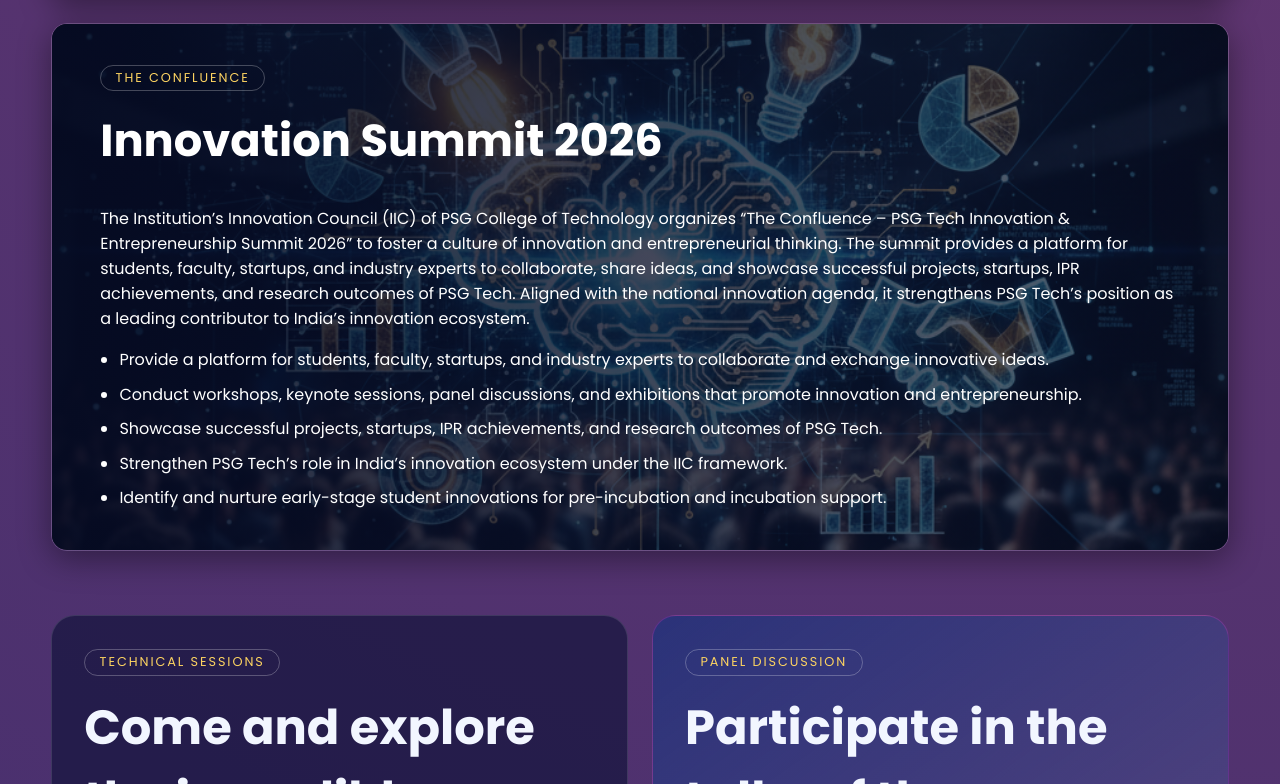
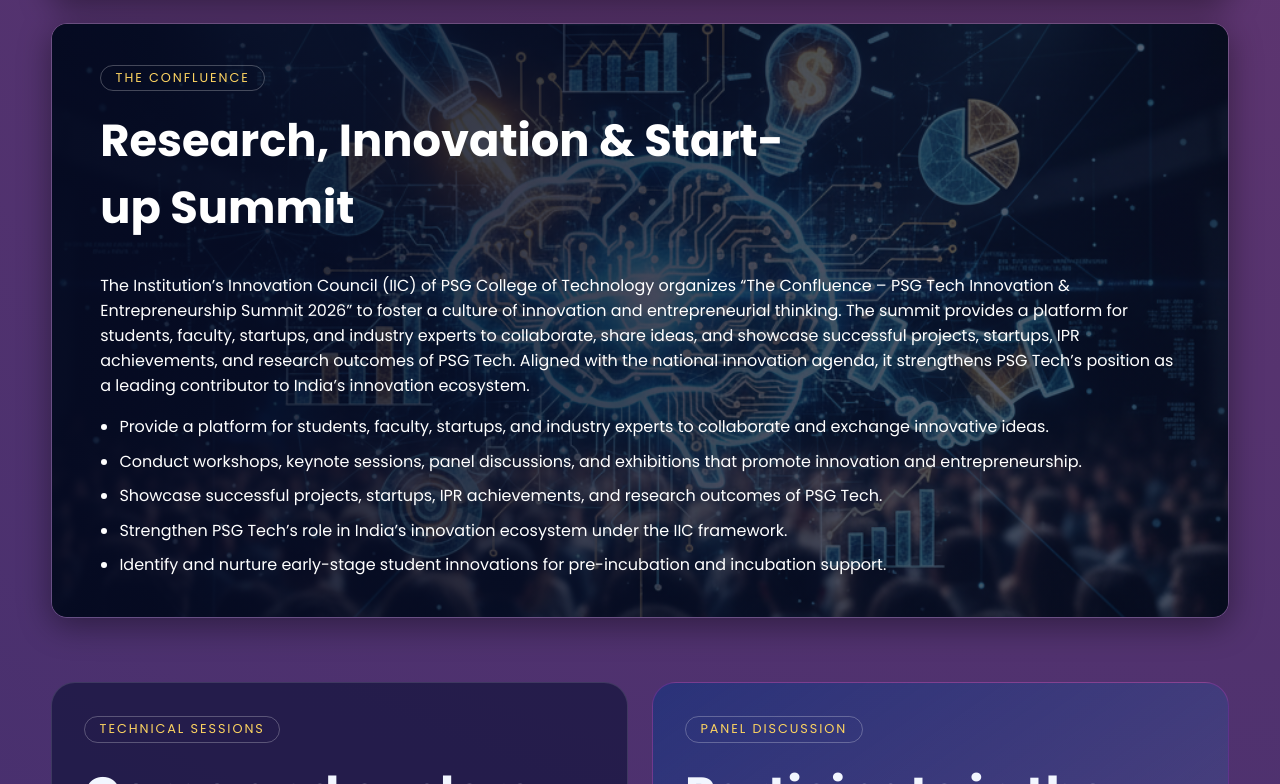
Before and after one commit to Rajeev260806/confluence_new, a React (Vite) app: page / in a window 1280 px wide. Shown: the part 1316-2100 px from the top of the page. Built offline with nearby package versions, Linux system fonts and the light colour scheme.

Commit message:
Update App.jsx

```diff
--- a/src/App.jsx
+++ b/src/App.jsx
@@ -172,6 +172,42 @@
     ]
   },
   {
+    title: 'Publicity & Communications Committee',
+    members: [
+      { name: 'Dr Santhanalakshmi M', desig: 'Associate Professor', dept: 'Department of ECE' },
+      { name: 'Dr Mariyam Adnan', desig: 'Associate Professor', dept: 'Department of AFD' },
+      { name: 'Dr M Parthiban', desig: 'Assistant Professor (Sl. Gr.)', dept: 'Department Fashion Technology' },
+      { name: 'Dr P Komakhan Sudar Vendan', desig: 'Assistant Professor (Sr. Gr.)', dept: 'Department of EEE' },
+      { name: 'Dr J Krishnasamy', desig: 'Assistant Professor (Sr. Gr.)', dept: 'Department of Textile Technology' },
+    ]
+  },
+  {
+    title: "Inventors' Exhibit Committee",
+    members: [
+      { name: 'Dr Prabukarthi A', desig: 'Assistant Professor', dept: 'Department of Mechanical' },
+      { name: 'Dr Vairam T', desig: 'Assistant Professor (Sl. Gr.)', dept: 'Department of IT' },
+      { name: 'Ms Charmini B', desig: 'Assistant Professor', dept: 'Department of Fashion Technology' },
+      { name: 'Dr K Krishnakumar', desig: 'Assistant Professor (Sr. Gr.)', dept: 'Department of Metallurgical Engg.' },
+    ]
+  },
+  {
+    title: 'Idea Pitching Competition ',
+    members: [
+      { name: 'Dr Muthuram N', desig: 'Assistant Professor (Sr. Gr.)', dept: 'Department of Production' },
+      { name: 'Mr Sundar C', desig: 'Assistant Professor (Sl. Gr.)', dept: 'Department of MCA' },
+      { name: 'Dr S Vidyalakshmi', desig: 'Associate Professor', dept: 'Department of Biotechnology' },
+    ]
+  },
+  {
+    title: 'Registration & Reception Committee',
+    members: [
+      { name: 'Dr Suriya S', desig: 'Associate Professor', dept: 'Department of CSE' },
+      { name: 'Dr M R Nivitha', desig: 'Assistant Professor (Sr. Gr.)', dept: 'Department of Civil' },
+      { name: 'Dr Gayathri K', desig: 'Assistant Professor', dept: 'Department of Civil' },
+      { name: 'Dr K P Devakaran', desig: 'Assistant Professor (Sl. Gr.)', dept: 'Department of Automobile Engineering' },
+    ]
+  },
+  {
     title: 'Sponsorship & Finance Committee',
     members: [
       { name: 'Dr R Murugan', desig: 'Professor', dept: 'Department of Textile' },
@@ -185,42 +221,6 @@
       { name: 'Dr Dhanabal P', desig: 'Assistant Professor (Sl. Gr.)', dept: 'Department of Mechanical' },
       { name: 'Dr R Priya', desig: 'Assistant Professor (Sr. Gr.)', dept: 'Department of AMCS' },
       { name: 'Dr M S Sangeetha', desig: 'Assistant Professor (Sl. Gr.)', dept: 'Department of Biomedical' },
-    ]
-  },
-  {
-    title: 'Publicity & Communications Committee',
-    members: [
-      { name: 'Dr Santhanalakshmi M', desig: 'Associate Professor', dept: 'Department of ECE' },
-      { name: 'Dr Mariyam Adnan', desig: 'Associate Professor', dept: 'Department of AFD' },
-      { name: 'Dr M Parthiban', desig: 'Assistant Professor (Sl. Gr.)', dept: 'Department Fashion Technology' },
-      { name: 'Dr P Komakhan Sudar Vendan', desig: 'Assistant Professor (Sr. Gr.)', dept: 'Department of EEE' },
-      { name: 'Dr J Krishnasamy', desig: 'Assistant Professor (Sr. Gr.)', dept: 'Department of Textile Technology' },
-    ]
-  },
-  {
-    title: 'Registration & Reception Committee',
-    members: [
-      { name: 'Dr Suriya S', desig: 'Associate Professor', dept: 'Department of CSE' },
-      { name: 'Dr M R Nivitha', desig: 'Assistant Professor (Sr. Gr.)', dept: 'Department of Civil' },
-      { name: 'Dr Gayathri K', desig: 'Assistant Professor', dept: 'Department of Civil' },
-      { name: 'Dr K P Devakaran', desig: 'Assistant Professor (Sl. Gr.)', dept: 'Department of Automobile Engineering' },
-    ]
-  },
-  {
-    title: 'Startup & Innovation Expo Committee',
-    members: [
-      { name: 'Dr Prabukarthi A', desig: 'Assistant Professor', dept: 'Department of Mechanical' },
-      { name: 'Dr Vairam T', desig: 'Assistant Professor (Sl. Gr.)', dept: 'Department of IT' },
-      { name: 'Ms Charmini B', desig: 'Assistant Professor', dept: 'Department of Fashion Technology' },
-      { name: 'Dr K Krishnakumar', desig: 'Assistant Professor (Sr. Gr.)', dept: 'Department of Metallurgical Engg.' },
-    ]
-  },
-  {
-    title: 'Idea Pitching Competition ',
-    members: [
-      { name: 'Dr Muthuram N', desig: 'Assistant Professor (Sr. Gr.)', dept: 'Department of Production' },
-      { name: 'Mr Sundar C', desig: 'Assistant Professor (Sl. Gr.)', dept: 'Department of MCA' },
-      { name: 'Dr S Vidyalakshmi', desig: 'Associate Professor', dept: 'Department of Biotechnology' },
     ]
   },
   {
@@ -308,7 +308,7 @@
     image: 'https://images.unsplash.com/photo-1566492031773-4f4e44671857?ixlib=rb-4.0.3&auto=format&fit=crop&w=400&q=80',
   },
 ]*/}
-
+{/*
 const sponsorsData = [
   {
     category: 'Platinum Sponsor',
@@ -353,7 +353,7 @@
     ]
   },
 ]
-
+*/}
 const aboutCollege = `PSG College of Technology (PSG Tech), established in 1951 by PSG & Sons' Charities, is an ISO 9001:2015 certified autonomous institution affiliated with Anna University, Chennai. Celebrating its Platinum Jubilee, PSG Tech offers 21 undergraduate and 24 postgraduate programs spanning Engineering and Technology, Computer Applications, Management Sciences, and Basic and Advanced Sciences. The campus hosts state-of-the-art Centers of Excellence including TIFAC-CORE in Product Design, Machine Tool Research Centre, Engineering Design Centre, Virtual Reality Centre, Tool and Die Centre, Centre for Nanotechnology, Centre for Robotics, Centre of Excellence in Artificial Intelligence and Software, Centre for Non-Linear Dynamics, Danfoss Centre of Excellence in Climate and Energy, and the Centre of Excellence in Welding Engineering and Technology. PSG Tech partners closely with industry, operates on-campus manufacturing units, and consistently ranks among India’s top institutions for innovation and industry linkage.`
 
 const aboutEvent = `The Institution’s Innovation Council (IIC) of PSG College of Technology organizes “The Confluence – PSG Tech Innovation & Entrepreneurship Summit 2026” to foster a culture of innovation and entrepreneurial thinking. The summit provides a platform for students, faculty, startups, and industry experts to collaborate, share ideas, and showcase successful projects, startups, IPR achievements, and research outcomes of PSG Tech. Aligned with the national innovation agenda, it strengthens PSG Tech’s position as a leading contributor to India’s innovation ecosystem.`
@@ -371,6 +371,8 @@
   {
     label: 'Events',
     dropdown: [
+      { label: 'Technical Sessions', href: '#technical-sessions' },
+      { label: "Panel Discussion", href: '#panel-discussion' },
       { label: 'Idea Pitching', href: '#idea-pitch' },
       { label: "Inventors' Exhibit", href: '#inventors-exhibit' }
     ]
@@ -600,7 +602,7 @@
       <div id="the-confluence" className="wide-glass-card" style={{
           '--bg-full': `linear-gradient(to right, rgba(5, 10, 35, 0.9), rgba(5, 10, 35, 0.6)), url(${confluenceBg})`
         }}>
-        <SectionHeading kicker="The Confluence" title="Innovation Summit 2026" />
+        <SectionHeading kicker="The Confluence" title="Research, Innovation & Start-up Summit" />
         <p>{aboutEvent}</p>
           <ul className="list list--dot">
             <li>
@@ -627,7 +629,7 @@
       <section id="sessions" className="section split-section">
 
 
-      <div className="panel panel--outline">
+      <div className="panel panel--outline" id='technical-sessions'>
         <SectionHeading
           kicker="Technical Sessions"
           title="Come and explore the incredible technical sessions"
@@ -640,7 +642,7 @@
         </ul>
       </div>
 
-      <div className="panel panel--accent">
+      <div className="panel panel--accent" id='panel-discussion'>
         <SectionHeading
           kicker="Panel Discussion"
           title="Participate in the talks of the Industrial Great Minds"
@@ -908,20 +910,19 @@
     <section className="section" id="sponsors-wall">
       <SectionHeading
         kicker="Support"
-        title="Our Partners"
+        title="Our Sponsors"
         subtitle="Powering innovation through collaboration."
       />
-
+      {/*
       <div className="sponsors-container">
         {sponsorsData.map((tier, index) => (
           <div key={index} className="sponsor-group">
-            {/* The Category Title (e.g. Platinum Sponsor) */}
             <h3 className="sponsor-category-title">{tier.category}</h3>
 
 
           </div>
         ))}
-      </div>
+      </div>*/}
     </section>
 
       <div className="back-to-top">
```
